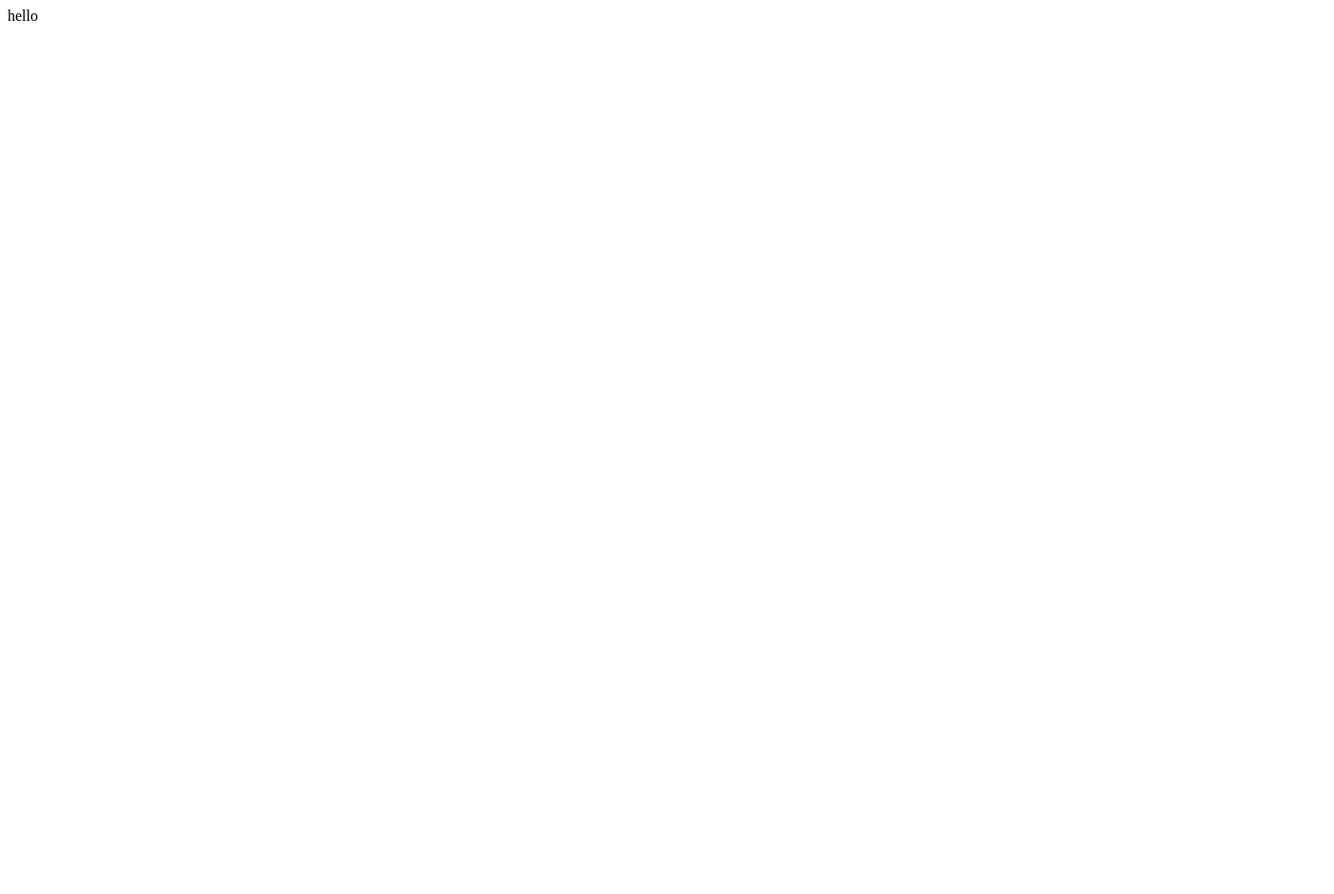
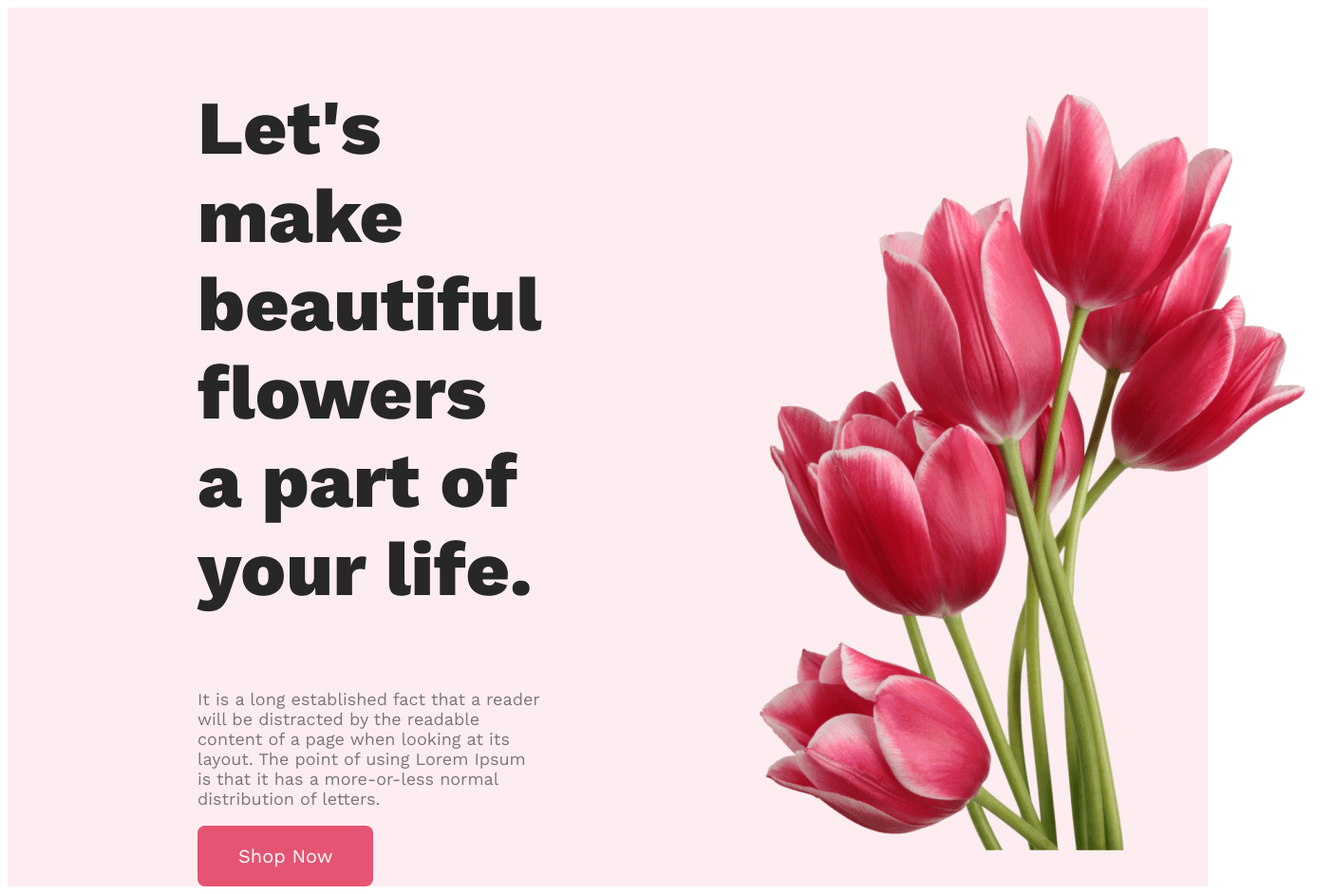
Before and after one commit to rubel04/my-first-assignment, a plain HTML site: page index.html in a window 1280 px wide. Shown: the whole page at 95% size, 1405 px wide, since content can reach past the window. Before the commit the page ends 800 px from the top, so only its background shows below. Drawn offline with nearby package versions, Linux system fonts and the light colour scheme.

Commit message:
finish header section

```diff
--- a/index.html
+++ b/index.html
@@ -1,15 +1,33 @@
 <!DOCTYPE html>
 <html lang="en">
+
 <head>
     <meta charset="UTF-8">
     <meta name="viewport" content="width=device-width, initial-scale=1.0">
     <title>Beautiful Flowers Website</title>
+
+    <link rel="preconnect" href="https://fonts.googleapis.com">
+    <link rel="preconnect" href="https://fonts.gstatic.com" crossorigin>
+    <link href="https://fonts.googleapis.com/css2?family=Work+Sans:wght@400;700;800&display=swap" rel="stylesheet">
+
+    <link rel="stylesheet" href="style.css">
 </head>
+
 <body>
     <header>
-        hello
+        <div class="header-content">
+            <div class="header">
+                <h3 class="header-title">Let's make beautiful flowers a part of your life.</h3>
+                <p class="primary-description">It is a long established fact that a reader will be distracted by the readable content of a page when looking at its layout. The point of using Lorem Ipsum is that it has a more-or-less normal distribution of letters.</p>
+                <button class="primary-btn-color">Shop Now</button>
+            </div>
+            <img class="header-img" src="image/pngwing 10.png" alt="">
+        </div>
     </header>
-    <main></main>
+    <main>
+
+    </main>
     <footer></footer>
 </body>
+
 </html>
--- a/style.css
+++ b/style.css
@@ -0,0 +1,46 @@
+* {
+    font-family: 'Work Sans', sans-serif;
+}
+
+/* all section(shared)related style */
+
+.primary-btn-color {
+    background: #E55473;
+    border-radius: 8px;
+    color: #FFF;
+    font-size: 20px;
+    padding: 20px 43px;
+    border-style: none;
+}
+
+.primary-description {
+    color: rgba(39, 39, 39, 0.60);
+    font-size: 18px;
+    font-weight: 400;
+}
+
+
+
+/* header related style */
+.header-title {
+    color: #272727;
+    font-size: 80px;
+    font-weight: 800;
+}
+
+.header-content {
+    display: flex;
+    justify-content: space-between;
+    background: rgba(229, 84, 115, 0.10);
+    align-items: center;
+}
+
+.header {
+    margin: 0 200px 0 200px;
+}
+
+.header-img {
+    width: 635px;
+    height: 800px;
+    margin: 50px 200px 0 0;
+}
```
